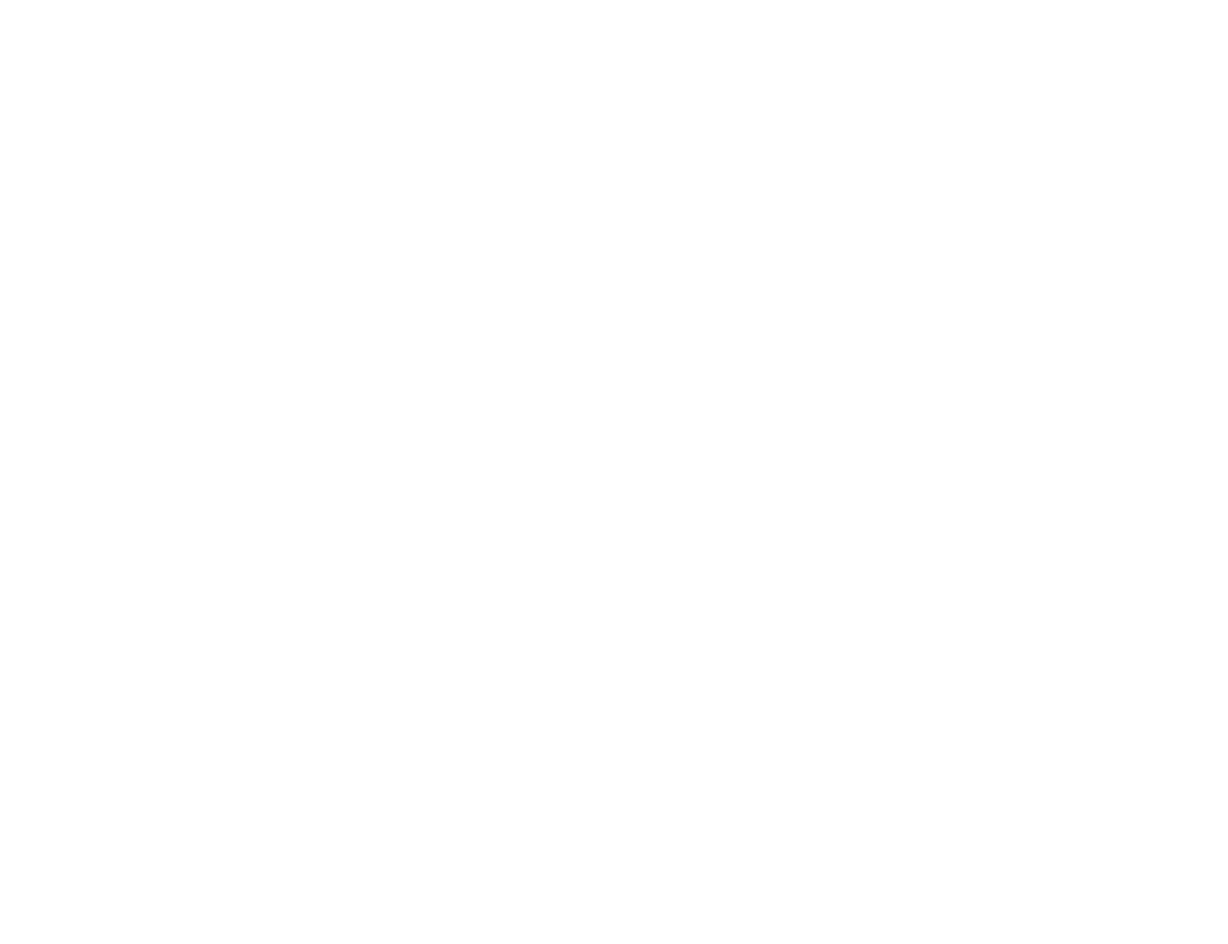
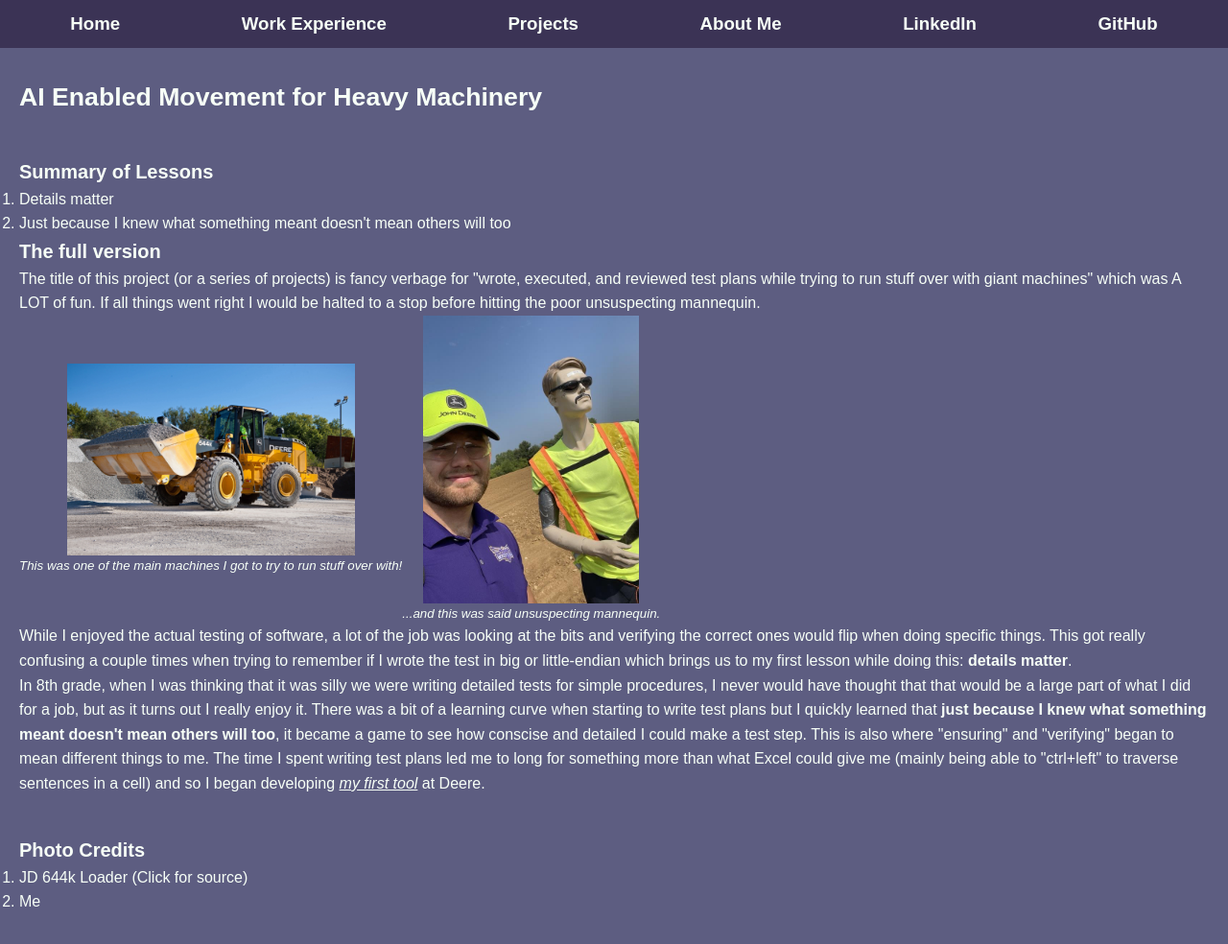
Before and after one commit to AbeMichel/AbeMichel.github.io, a plain HTML site: page Projects/AIEnabledMovement.html in a window 1280 px wide. Shown: the whole page at 96% size. Before the commit the page ends 800 px from the top, so only its background shows below. Drawn offline with Linux system fonts and the light colour scheme.

Commit message:
Added some images, wrote the first draft of the AI Enabled Software testing page, and began writing the ASL page

```diff
--- a/Projects/AIEnabledMovement.html
+++ b/Projects/AIEnabledMovement.html
@@ -0,0 +1,88 @@
+<!DOCTYPE html>
+<html lang="en">
+<head>
+    <meta charset="UTF-8">
+    <meta name="viewport" content="width=device-width, initial-scale=1.0">
+    <meta http-equiv="X-UA-Compatible" content="ie=edge">
+    <title>AI Enabled Movement - Abraham Michel</title>
+
+    <link rel="stylesheet" href="../StyleSheets/main.css">
+    <link rel="stylesheet" href="../StyleSheets/project.css">
+    <link rel="stylesheet" href="../StyleSheets/navbar.css">
+</head>
+<body>
+    <nav class="navbar">
+        <button id="nav-menu-btn">&#9776;</button>
+        <div id="nav-links">
+            <ul>
+                <li><a href="../index.html">Home</a></li>
+                <li><a href="../experience.html">Work Experience</a></li>
+                <li><a href="../projects.html">Projects</a></li>
+                <li><a href="../aboutme.html">About Me</a></li>
+                <li><a href="https://www.linkedin.com/in/abrahammichel">LinkedIn</a></li>
+                <li><a href="https://github.com/AbeMichel">GitHub</a></li>
+            </ul>
+        </div>
+    </nav>
+
+    <!-- Main Content -->
+    <main>
+        <section id="project-header">
+            <div>
+                <h1>AI Enabled Movement for Heavy Machinery</h1>
+            </div>
+        </section>
+        <section id="content">
+            <h1>Summary of Lessons</h1>
+            <ol>
+                <li><a href="#l0">Details matter</a></li>
+                <li><a href="#l1">Just because I knew what something meant doesn't mean others will too</a></li>
+            </ol>
+            <h1>The full version</h1>
+            <p>
+                The title of this project (or a series of projects) is fancy verbage
+                for "wrote, executed, and reviewed test plans while trying to run stuff over with giant
+                machines" which was A LOT of fun. If all things went right I would be halted to a stop before
+                hitting the poor unsuspecting mannequin.
+            </p>
+            <div class="img-group">
+                <a class="img-and-desc" href="#p1">
+                    <img src="../Assets/jd_644k_hybrid_4_large1.jpg" alt="Picture of JD Machine"/>
+                    <p>This was one of the main machines I got to try to run stuff over with!</p>
+                </a>
+                <a class="img-and-desc" href="#me">
+                    <img src="../Assets/Me_and_Mannequin.jpg" alt="Me and the mannequin"/>
+                    <p>...and this was said unsuspecting mannequin.</p>
+                </a>
+            </div>
+            <p>
+                While I enjoyed the actual testing of software, a lot of the job was looking at the bits and verifying the correct ones would
+                flip when doing specific things. This got really confusing a couple times when trying to remember if I wrote the test in big or
+                little-endian which brings us to my first lesson while doing this: <b class="lesson" id="l0">details matter</b>.
+                <br/>
+                In 8th grade, when I was thinking that it was silly we were
+                writing detailed tests for simple procedures, I never would
+                have thought that that would be a large part of what I did for a job,
+                but as it turns out I really enjoy it. There was a bit of a learning curve when
+                starting to write test plans but I quickly learned that
+                <b class="lesson" id="l1">just because I knew what something meant doesn't mean others will too</b>, it became a game
+                to see how conscise and detailed I could make a test step. This is also where "ensuring" and "verifying" began to mean different
+                things to me. The time I spent writing test plans led me to long for something more than what Excel could give me (mainly being able to "ctrl+left" to traverse sentences in a cell)
+                and so I began developing <a href="TestPlanApp.html">my first tool</a> at Deere.
+            </p>
+        </section>
+        <section>
+            <h1>Photo Credits</h1>
+            <ol class="credit list">
+                <li><a id="p1" href="http://blog.machinefinder.com/12041/john-deere-644k-deeres-first-hybrid-construction-machine">JD 644k Loader (Click for source)</a></li>
+                <li><a id="me">Me</a></li>
+            </ol>
+        </section>
+    </main>
+    <!-------------->
+
+    <!-- Scripts -->
+    <script src="../Scripts/navbarMenuToggle.js"></script>
+    <!-------------->
+</body>
+</html>
--- a/StyleSheets/main.css
+++ b/StyleSheets/main.css
@@ -23,5 +23,5 @@ section {
 }
 
 main h1{
-    font-size: 75pt;
+    font-size: 60pt;
 }
--- a/StyleSheets/navbar.css
+++ b/StyleSheets/navbar.css
@@ -5,7 +5,7 @@
     position: fixed;
     top: 0;
     left: 0;
-    width: 100%;
+    width: 100vw;
     z-index: 1000;
     padding: 10px;
 }
--- /dev/null
+++ b/StyleSheets/project.css
@@ -0,0 +1,39 @@
+#project-header h1{
+    font-size: 20pt;
+}
+
+section h1{
+    font-size: 15pt;
+}
+
+a {
+    text-decoration: none;
+    color: #F7FFF7;
+}
+
+p a {
+    font-style: italic;
+    text-decoration: underline;
+}
+
+.img-group {
+    display: flex;
+    align-items: center;
+}
+
+.img-and-desc {
+    display: flex;
+    flex-direction: column;
+    align-items: center;
+    text-decoration: none;
+}
+
+.img-and-desc img{
+    max-width: 300px;
+    max-height: 300px;
+}
+
+.img-and-desc p{
+    font-style: italic;
+    font-size: 10pt;
+}
--- a/StyleSheets/projects.css
+++ b/StyleSheets/projects.css
@@ -43,7 +43,7 @@ body {
 
 }
 
-.filters option {
+.filters option, .filters optgroup {
     background-color: #5D5D81;
 }
 
@@ -59,11 +59,11 @@ body {
     bottom: 0;
     left: 0;
     right: 0;
-    background: rgba(0, 0, 0, 0.3); /* Semi-transparent background */
+    background: rgba(0, 0, 0, 0.7); /* Semi-transparent background */
     color: #F7FFF7;
     padding: 10px;
     box-sizing: border-box; /* Ensures padding is included in the element's total width and height */
-    line-height: 15px;
+    line-height: 18px;
 }
 
 .project-info h3 {
```
Also changed, not shown: Projects/ASLRecognition.html (+75 -0 lines), aboutme.html (+1 -1 lines), experience.html (+5 -5 lines), index.html (+0 -2 lines), projects.html (+35 -4 lines), Assets/ASL.png (added), Assets/ASL_Build_Model.jpg (added), Assets/ASL_Preview.jpg (added), Assets/Me_and_Mannequin.jpg (added), Assets/jd_644k_hybrid_4_large1.jpg (added).
